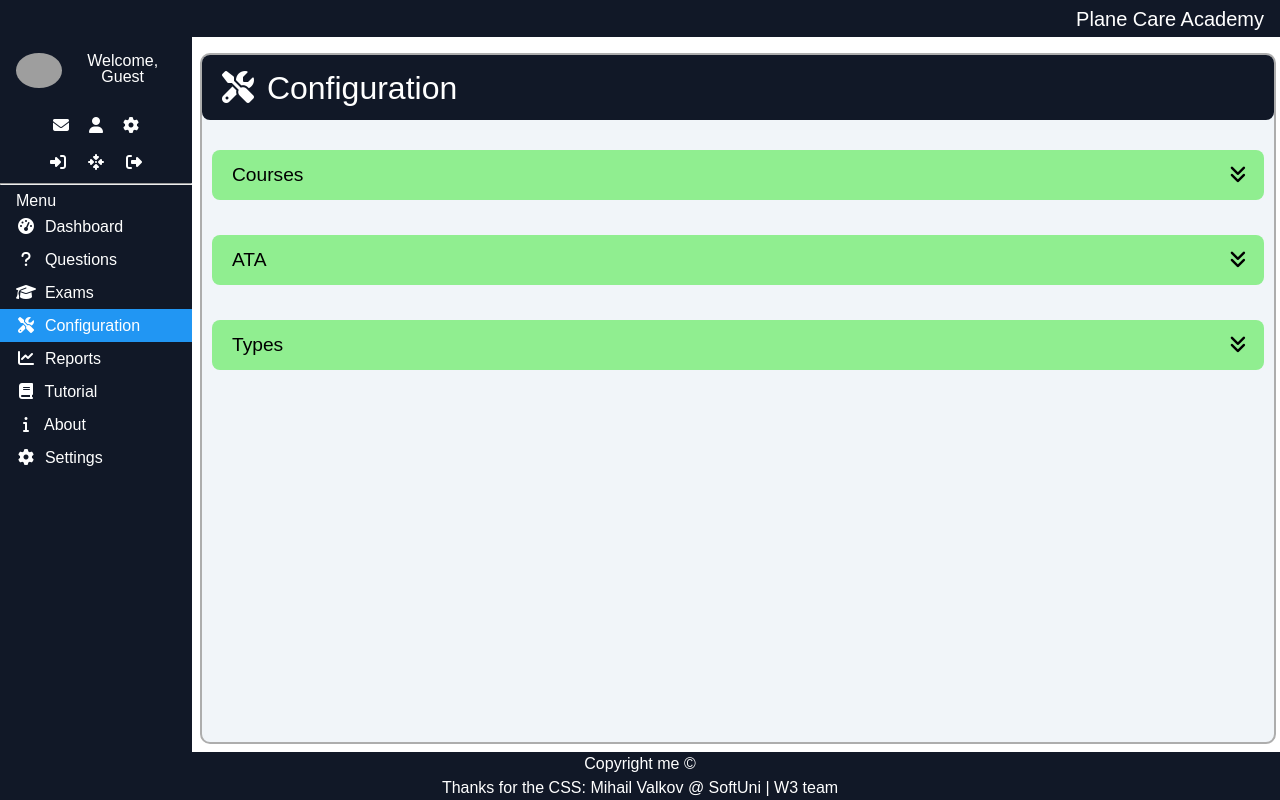
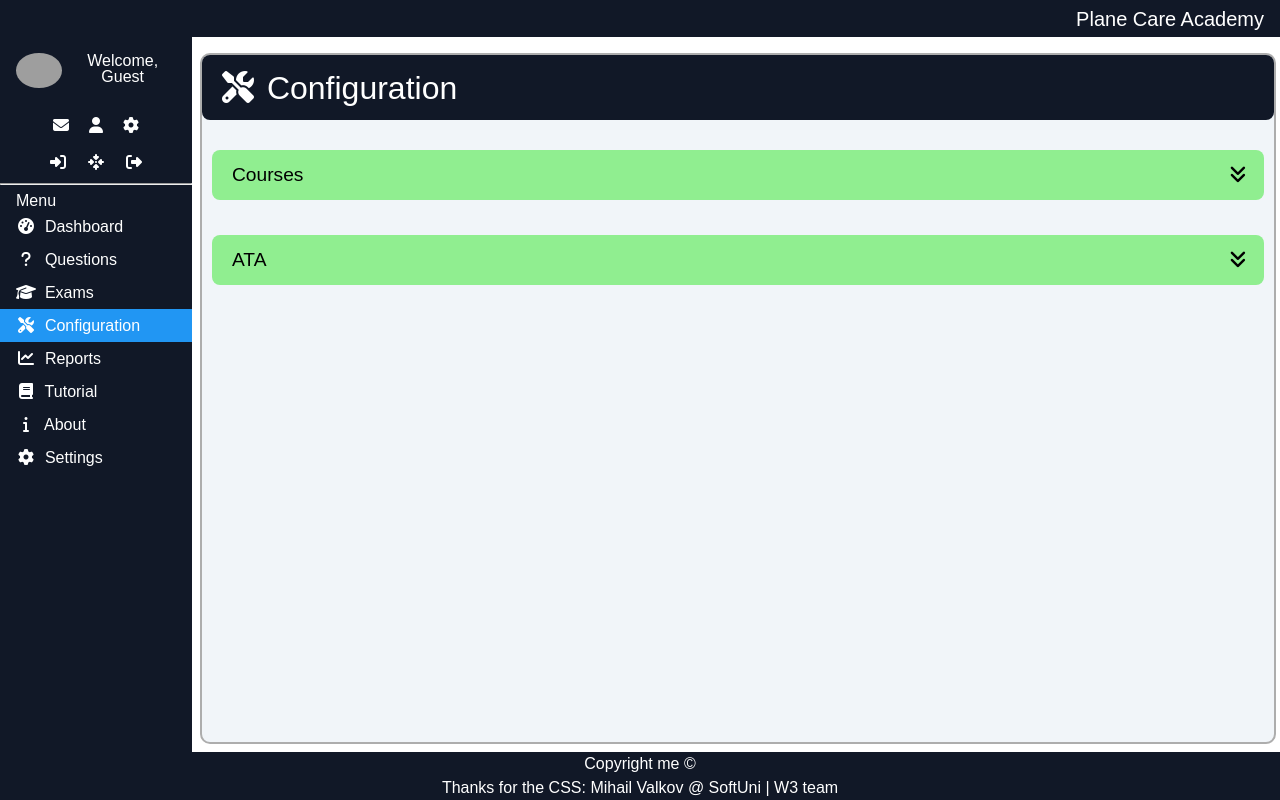
Before and after one commit to isakkasi/qdb-react-exam, a React (Create React App) app: page /configuration in a window 1280 px wide. Built offline with nearby package versions, Linux system fonts and the light colour scheme; grey boxes are pictures that could not be loaded.

Commit message:
Add draft of the read me

```diff
--- a/src/components/configuration/Configuration.js
+++ b/src/components/configuration/Configuration.js
@@ -20,9 +20,9 @@ export const Configuration = () => {
                     <Ata />
                 </Card>
 
-                <Card title="Types">
+                {/* <Card title="Types">
                     <Types />
-                </Card>
+                </Card> */}
             </div>
         </section>
     );
```
Also changed, not shown: 1 other file (tests, documents, lock files or other folders).
